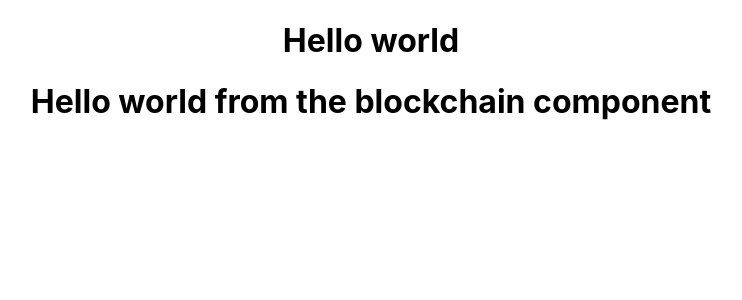
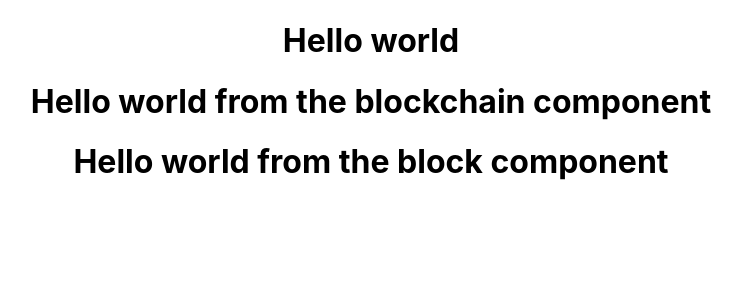
Before and after one commit to waiscodes/typescript-jest, a React (Create React App) app: page / in a window 1280 px wide. Shown: the top 300 px of the page, without its empty margins (269-1011 px from the left). Built offline with nearby package versions, Linux system fonts and the light colour scheme.

Commit message:
added block component to blochcain

```diff
--- a/src/components/Blockchain.tsx
+++ b/src/components/Blockchain.tsx
@@ -1,5 +1,8 @@
 import React from "react";
 import { IState as Props } from "../App";
+
+// Components
+import Block from "./Block";
 
 // Block interface
 interface IProps {
@@ -10,6 +13,7 @@ const Blockchain: React.FC<IProps> = ({ blockchain }) => {
   return (
     <div>
       <h1>Hello world from the blockchain component</h1>
+      <Block />
     </div>
   );
 };
```
